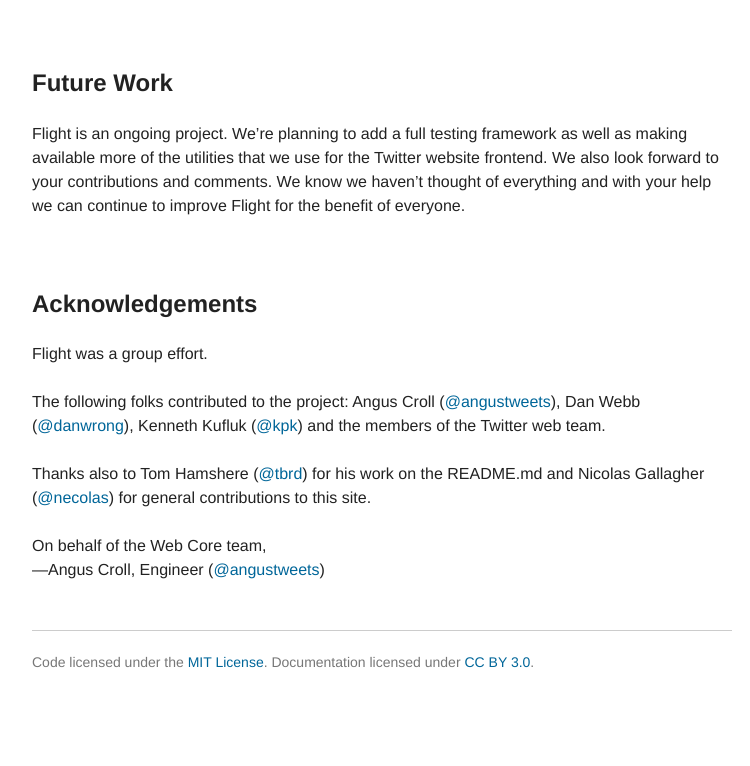
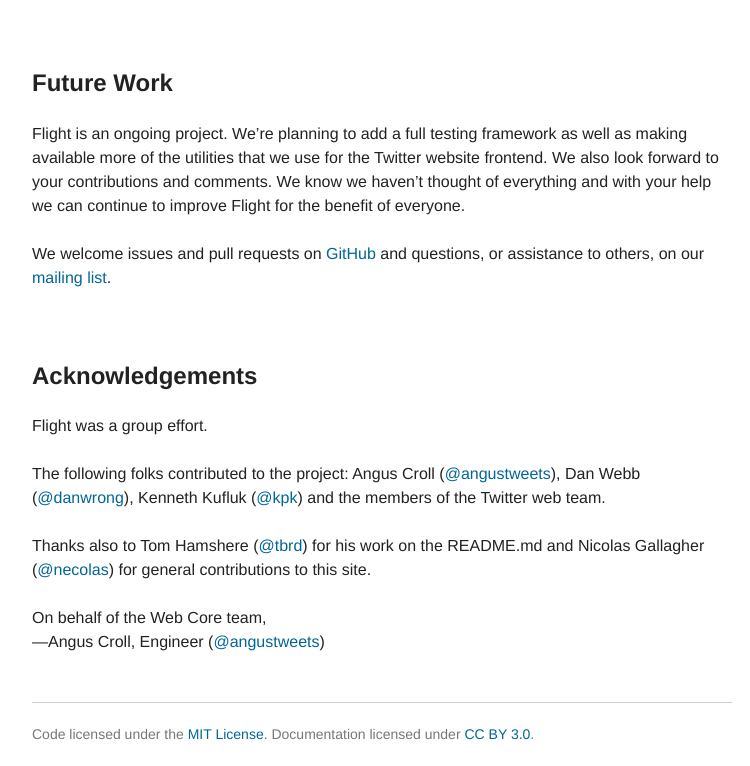
Before and after one commit to flightjs/flight, a plain HTML site: page index.html in a window 1280 px wide. Shown: the part 3417-4183 px from the top of the page, without its empty margins (258-1008 px from the left). Before the commit the page ends 4111 px from the top, so only its background shows below. Drawn offline with Linux system fonts and the light colour scheme.

Commit message:
list feedback resources

```diff
--- a/index.html
+++ b/index.html
@@ -62,6 +62,7 @@
 
         <h2>Future Work</h2>
         <p>Flight is an ongoing project. We’re planning to add a full testing framework as well as making available more of the utilities that we use for the Twitter website frontend. We also look forward to your contributions and comments. We know we haven’t thought of everything and with your help we can continue to improve Flight for the benefit of everyone.</p>
+        <p>We welcome issues and pull requests on <a href="https://github.com/twitter/flight">GitHub</a> and questions, or assistance to others, on our <a href="https://groups.google.com/forum/?fromgroups#!forum/twitter-flight">mailing list</a>.</p>
 
         <h2>Acknowledgements</h2>
         <p>Flight was a group effort.</p>
```
